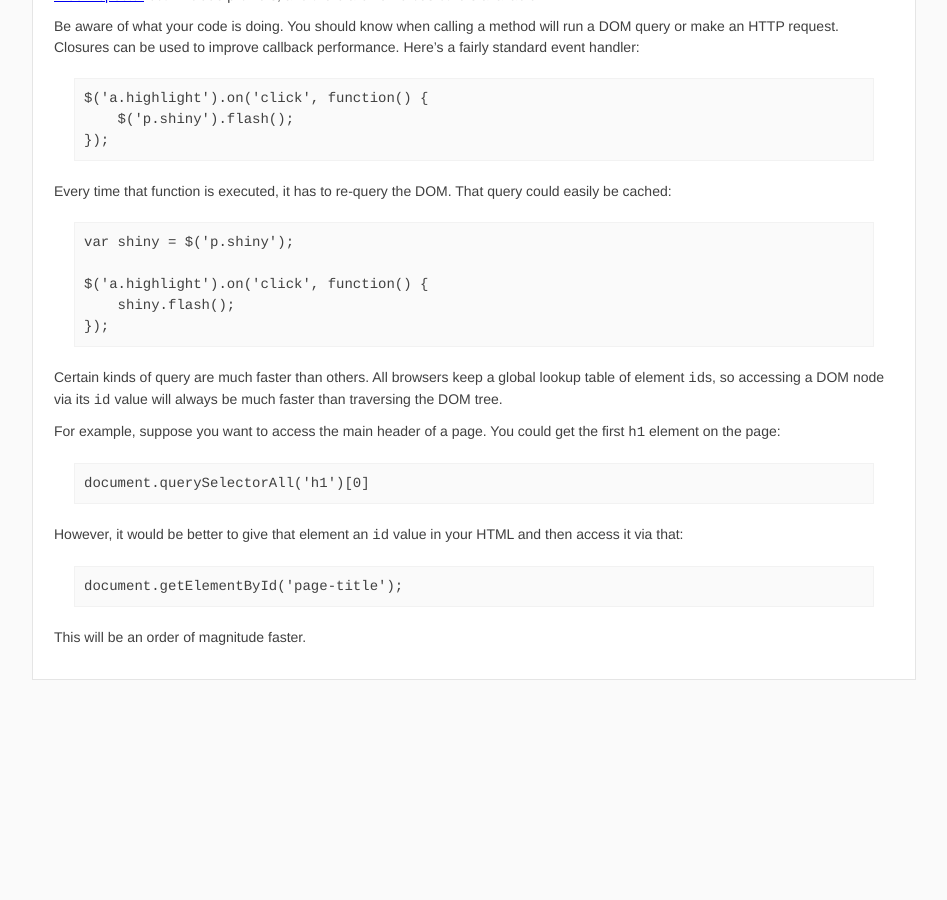
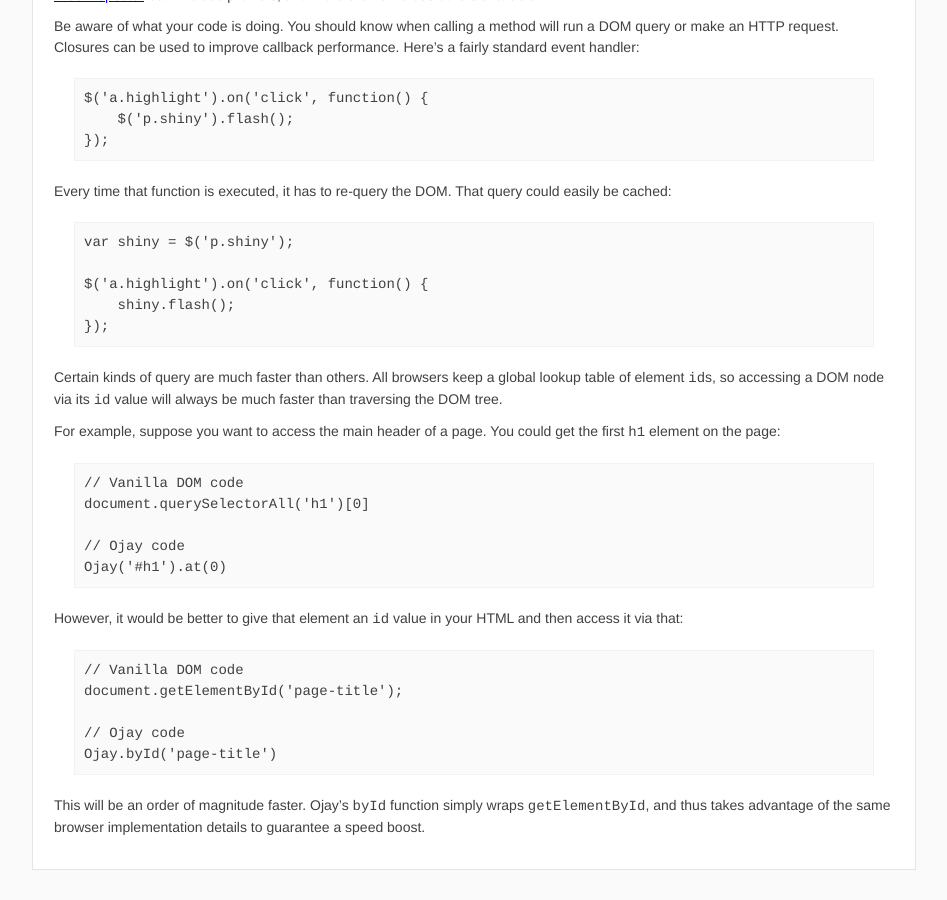
Before and after one commit to othermedia/js-handbook, a Jekyll site: the page built from index.md, in a window 1280 px wide and 900 px high, scrolled down 2519 px. Shown: the whole window, without its empty margins (166-1113 px from the left). Built offline with Jekyll 4.4.1, drawn with Linux system fonts in a browser that asks for light colours; Markdown is read by kramdown in place of the engine named in the settings; before the commit the page ends 3229 px from its top, so only the background shows below that.

Commit message:
Add Ojay examples to performance section.

```diff
--- a/index.md
+++ b/index.md
@@ -248,11 +248,21 @@ always be much faster than traversing the DOM tree.
 For example, suppose you want to access the main header of a page. You could
 get the first `h1` element on the page:
 
+    // Vanilla DOM code
     document.querySelectorAll('h1')[0]
+
+    // Ojay code
+    Ojay('#h1').at(0)
 
 However, it would be better to give that element an `id` value in your HTML and
 then access it via that:
 
+    // Vanilla DOM code
     document.getElementById('page-title');
 
-This will be an order of magnitude faster.
+    // Ojay code
+    Ojay.byId('page-title')
+
+This will be an order of magnitude faster. Ojay's `byId` function simply wraps
+`getElementById`, and thus takes advantage of the same browser implementation
+details to guarantee a speed boost.
```
